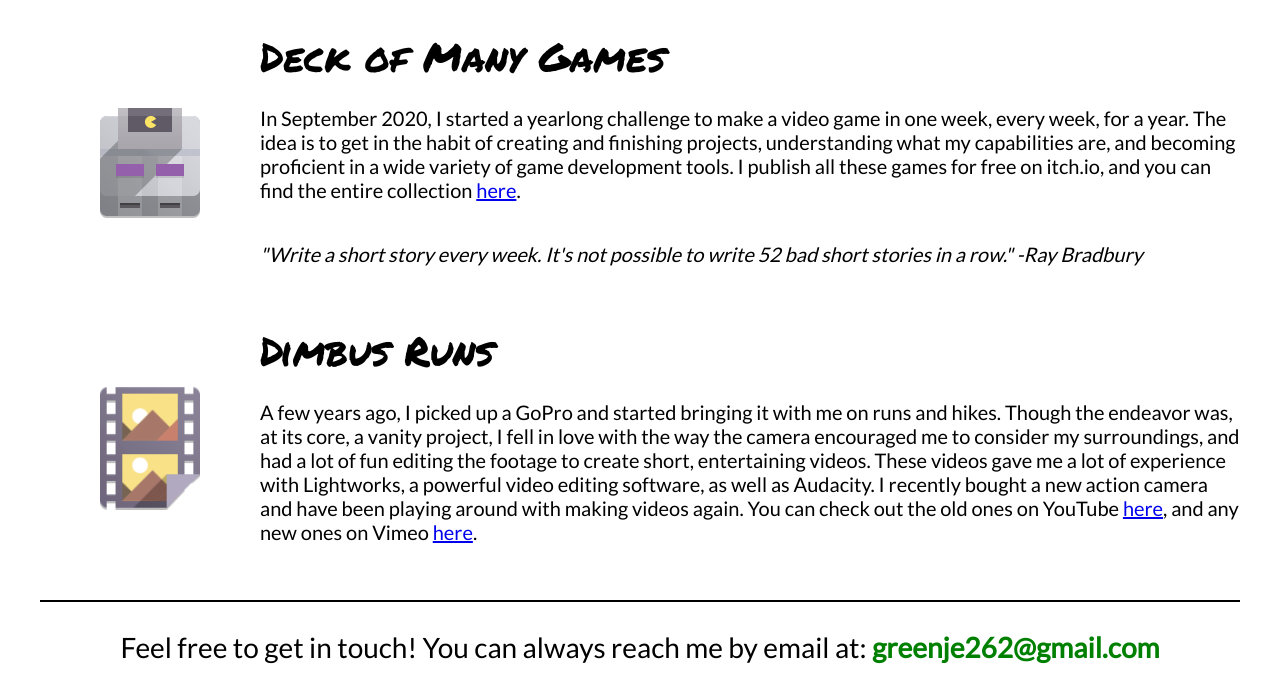
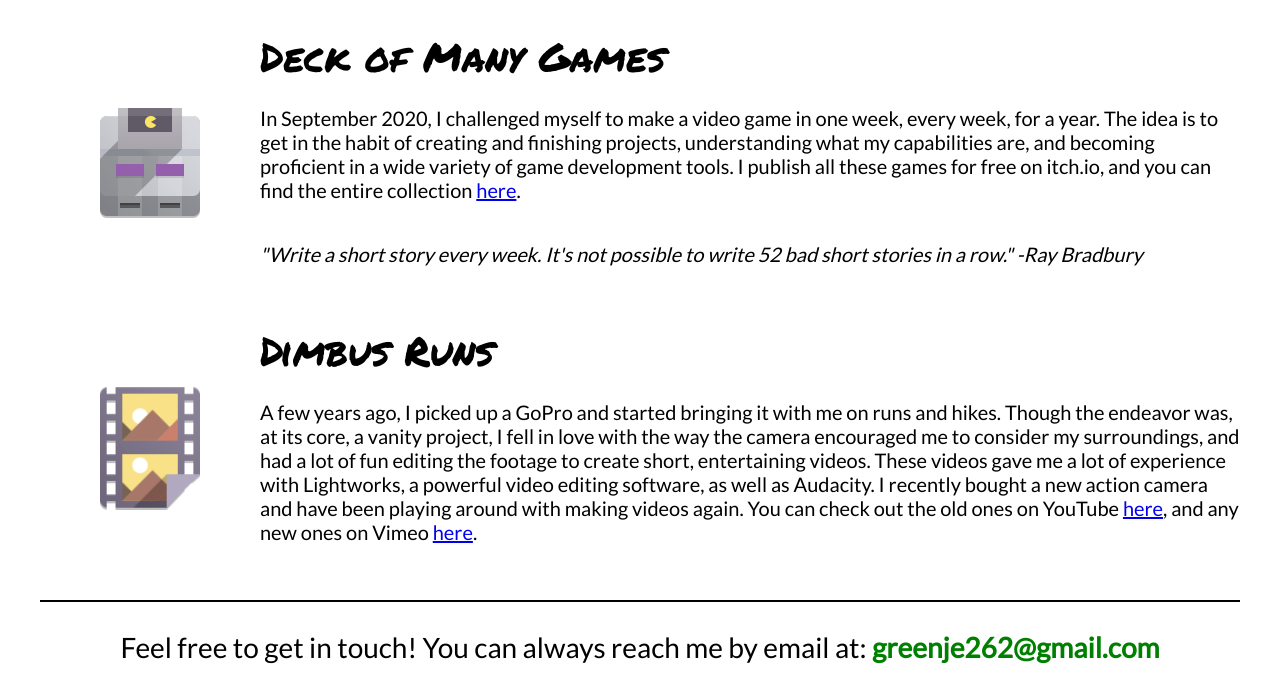
Before and after one commit to greenje262/hahaitsjeff, a plain HTML site: page index.html in a window 1280 px wide. Shown: the part 1707-2385 px from the top of the page. Drawn offline with Linux system fonts and the light colour scheme.

Commit message:
Edited text in game section

```diff
--- a/index.html
+++ b/index.html
@@ -53,7 +53,7 @@
                 <img src="img/console.png" alt="Game icon">
                 <div class="portfolio">
                     <h3>Deck of Many Games</h3>
-                    <p>In September 2020, I started a yearlong challenge to make a video game in one week, every week, for a year. The idea is to get in the habit of creating and finishing projects, understanding what my capabilities are, and becoming proficient in a wide variety of game development tools. I publish all these games for free on itch.io, and you can find the entire collection <a target="_blank" href="https://jeefjerfy.itch.io/">here</a>.</p>
+                    <p>In September 2020, I challenged myself to make a video game in one week, every week, for a year. The idea is to get in the habit of creating and finishing projects, understanding what my capabilities are, and becoming proficient in a wide variety of game development tools. I publish all these games for free on itch.io, and you can find the entire collection <a target="_blank" href="https://jeefjerfy.itch.io/">here</a>.</p>
                     <p><em>"Write a short story every week. It's not possible to write 52 bad short stories in a row." -Ray Bradbury</em></p>
                 </div>
             </div>
```
